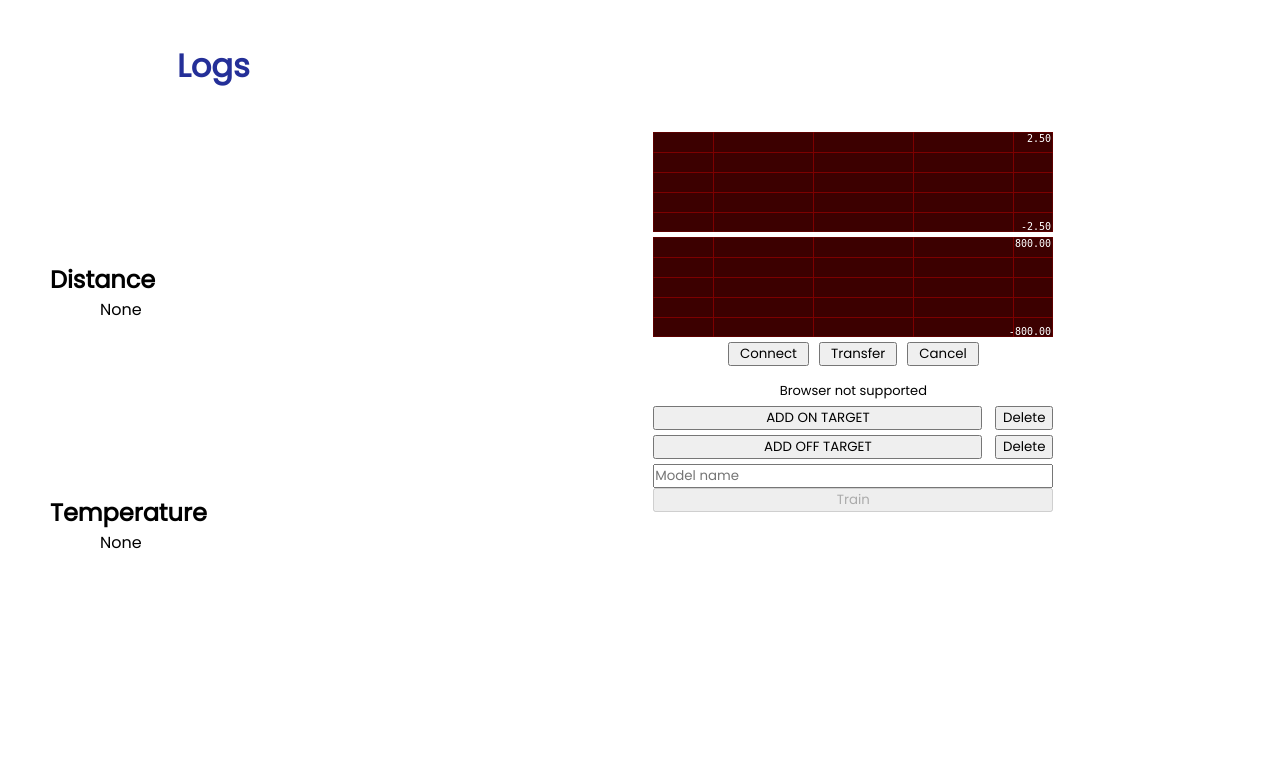
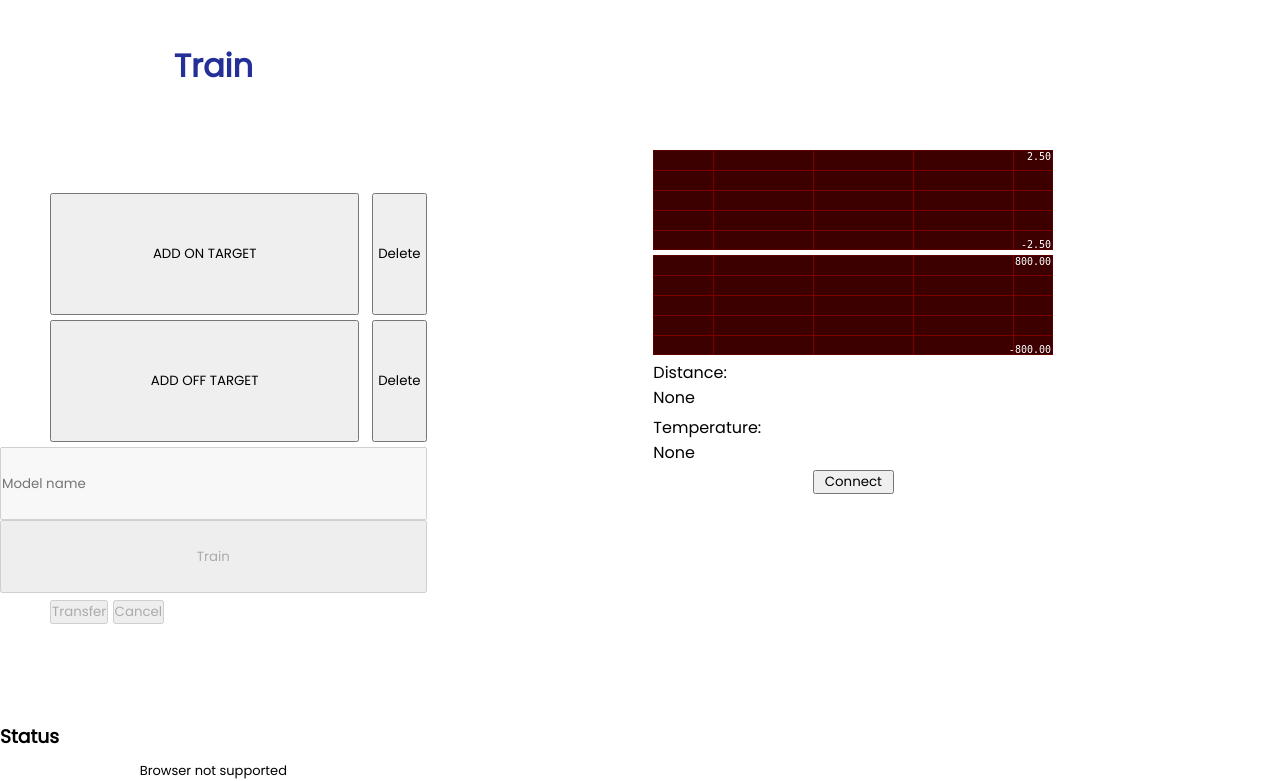
Before and after one commit to xtnctx/BFRBSys, a Django app: page /graph/ in a window 1280 px wide. Shown: the part 78-859 px from the top of the page. Before the commit the page ends 627 px from the top, so only its background shows below. Run offline with Django 4.2, Linux system fonts and the light colour scheme.

Commit message:
Add files via upload

```diff
--- a/website/base/templates/base/livePlot.html
+++ b/website/base/templates/base/livePlot.html
@@ -14,32 +14,8 @@
     <div class="app-wrapper">
 
         <div class="sidebar">
-            <h1>Logs</h1>
 
-            <div class="distance-container">
-                <h2>Distance</h2>
-                <div id="dstData">None</div>
-            </div>
-
-            <div class="temperature-container">
-                <h2>Temperature</h2>
-                <div id="tempData">None</div>
-            </div>
-
-
-        </div>
-
-        <div class="mainapp">
-            <canvas id="accelerometerCanvas" width="400" height="100"></canvas>
-            <canvas id="gyroscopeCanvas" width="400" height="100"></canvas>
-
-            <div class="ble">
-                <button id="connect-button">Connect</button>
-                <button id="transfer-file-button">Transfer</button>
-                <button id="cancel-transfer-button">Cancel</button>
-            </div>
-            <div id="status-label">Click button to connect to the board</div>
-
+            <h1>Train</h1>
             <div class="trainBtn-container">
                 <button onclick="captureData(1)">ADD ON TARGET</button>
                 <button onclick="deleteData(1)">Delete</button>
@@ -52,11 +28,42 @@
 
             <form id="data-form" method="POST" enctype="multipart/form-data">{% csrf_token %}
                 <input hidden id="data-field" type="text" name="data">
-                <input id="name-field" type="text" name="model_name" placeholder="Model name">
+                <input id="name-field" type="text" name="model_name" placeholder="Model name" disabled>
                 <input id="trainBtn" type="submit" value="Train" disabled>
             </form>
 
+            <div class="train-container">
+                <button id="transfer-file-button" disabled >Transfer</button>
+                <button id="cancel-transfer-button" disabled >Cancel</button>
+            </div>
+
         </div>
+
+        <div class="mainapp">
+            <canvas id="accelerometerCanvas" width="400" height="100"></canvas>
+            <canvas id="gyroscopeCanvas" width="400" height="100"></canvas>
+
+            <div class="prox-container">
+                <div>Distance: </div>
+                <p id="dstData">None</p>
+            </div>
+
+            <div class="prox-container">
+                <div>Temperature: </div>
+                <p id="tempData">None</p>
+            </div>
+
+            <div class="ble">
+                <button id="connect-button">Connect</button>
+            </div>
+
+        </div>
+
+        <div class="status-container">
+            <h3>Status</h3>
+            <div id="status-label">Click button to connect to the board</div>
+        </div>
+
     </div>
 
     {% endblock %}
```
